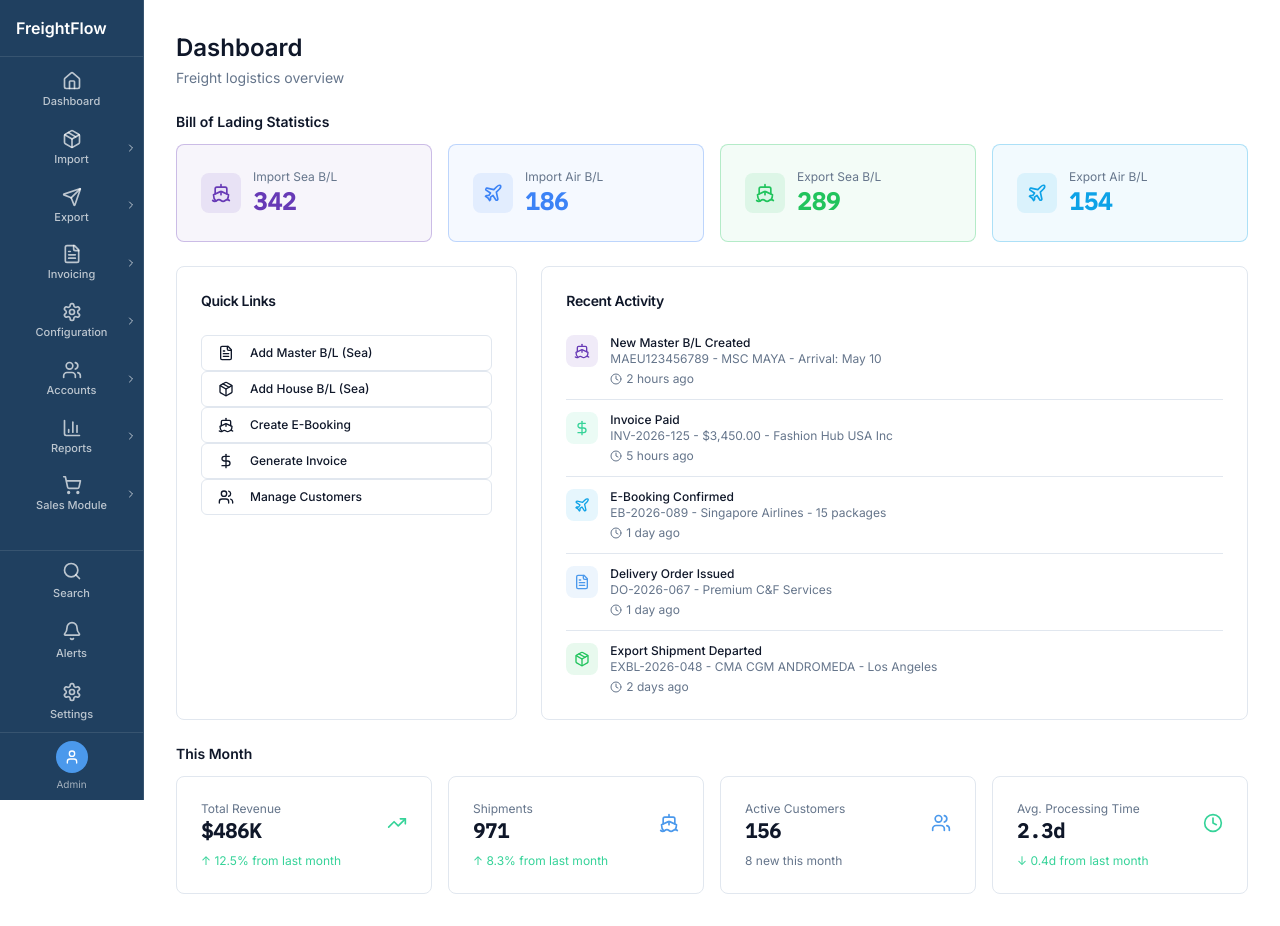
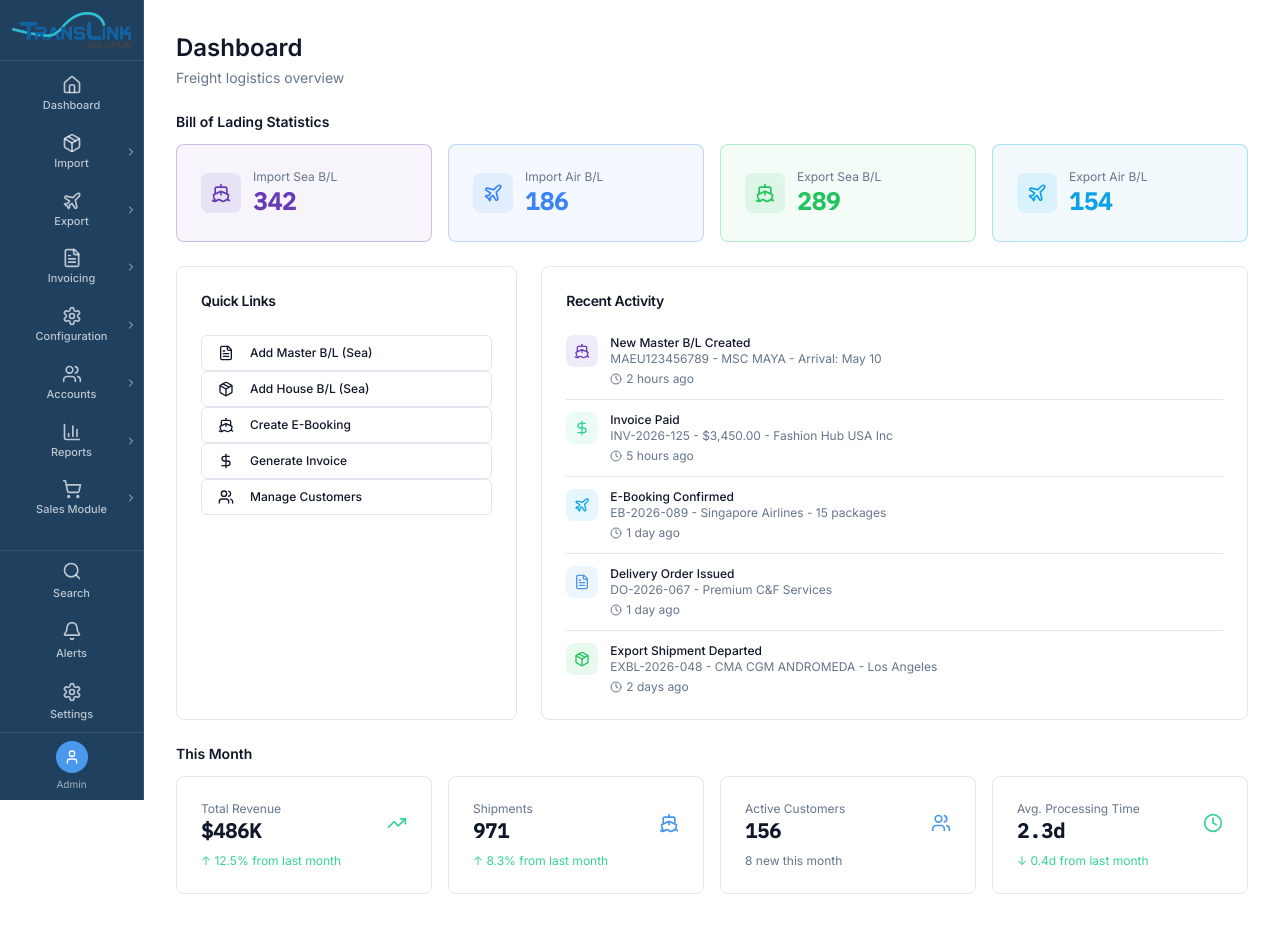
Before and after one commit to nurislamshamim/sg-b83e6105-4f92-4b5a-96ee-f928b7b139f8-1777806962, a Next.js app: page / in a window 1280 px wide. Built offline with nearby package versions, Linux system fonts and the light colour scheme.

Commit message:
chore(ui): update company branding and logo

```diff
--- a/package.json
+++ b/package.json
@@ -49,7 +49,7 @@
     "input-otp": "^1.4.2",
     "lucide-react": "^0.474.0",
     "micro": "^10.0.1",
-    "next": "^15.2.8",
+    "next": "15.5.9",
     "next-themes": "^0.4.4",
     "react": "^18.3.1",
     "react-day-picker": "^8.10.1",
@@ -62,7 +62,7 @@
     "tailwind-merge": "^2.6.0",
     "tailwindcss-animate": "^1.0.7",
     "vaul": "^1.1.2",
-    "vercel": "^41.4.1",
+    "vercel": "^41.7.8",
     "zod": "^3.24.1"
   },
   "devDependencies": {
--- a/src/components/SEO.tsx
+++ b/src/components/SEO.tsx
@@ -9,29 +9,23 @@ interface SEOProps {
 
 // SEO elements that can be used in _document.tsx (returns JSX without Head wrapper)
 export function SEOElements({
-  title = "Hello World",
-  description = "Welcome to my app",
+  title = "Trans Link Solution Ltd - Freight Logistics Management",
+  description = "Comprehensive freight forwarding and logistics management platform for Trans Link Solution Ltd. Handle import/export operations, bill of lading, invoicing, and customs documentation.",
   image = "/og-image.png",
-  url,
+  url = "https://translink.com"
 }: SEOProps) {
   return (
     <>
       <title>{title}</title>
       <meta name="description" content={description} />
-      <link rel="icon" href="/favicon.ico" />
-
-      {/* Open Graph */}
       <meta property="og:title" content={title} />
       <meta property="og:description" content={description} />
-      {image && <meta property="og:image" content={image} />}
-      {url && <meta property="og:url" content={url} />}
-      <meta property="og:type" content="website" />
-
-      {/* Twitter */}
+      <meta property="og:image" content={image} />
+      <meta property="og:url" content={url} />
       <meta name="twitter:card" content="summary_large_image" />
       <meta name="twitter:title" content={title} />
       <meta name="twitter:description" content={description} />
-      {image && <meta name="twitter:image" content={image} />}
+      <meta name="twitter:image" content={image} />
     </>
   );
 }
@@ -39,29 +33,23 @@ export function SEOElements({
 // SEO component for use in pages/_app.tsx or individual pages (uses next/head)
 // Note: Flattened structure (no fragment) for better Next.js Head compatibility during hot reload
 export function SEO({
-  title = "Hello World",
-  description = "Welcome to my app",
+  title = "Trans Link Solution Ltd - Freight Logistics Management",
+  description = "Comprehensive freight forwarding and logistics management platform for Trans Link Solution Ltd. Handle import/export operations, bill of lading, invoicing, and customs documentation.",
   image = "/og-image.png",
-  url,
+  url = "https://translink.com"
 }: SEOProps) {
   return (
     <Head>
       <title>{title}</title>
       <meta name="description" content={description} />
-      <link rel="icon" href="/favicon.ico" />
-
-      {/* Open Graph */}
       <meta property="og:title" content={title} />
       <meta property="og:description" content={description} />
-      {image && <meta property="og:image" content={image} />}
-      {url && <meta property="og:url" content={url} />}
-      <meta property="og:type" content="website" />
-
-      {/* Twitter */}
+      <meta property="og:image" content={image} />
+      <meta property="og:url" content={url} />
       <meta name="twitter:card" content="summary_large_image" />
       <meta name="twitter:title" content={title} />
       <meta name="twitter:description" content={description} />
-      {image && <meta name="twitter:image" content={image} />}
+      <meta name="twitter:image" content={image} />
     </Head>
   );
 }
--- a/src/components/Sidebar.tsx
+++ b/src/components/Sidebar.tsx
@@ -1,18 +1,19 @@
 import { useState } from "react";
 import Link from "next/link";
+import Image from "next/image";
 import {
   Home,
   Package,
-  Send,
+  Plane,
   FileText,
   Settings as SettingsIcon,
   Users,
   BarChart3,
   ShoppingCart,
-  ChevronRight,
   Search,
   Bell,
-  User
+  User,
+  ChevronRight
 } from "lucide-react";
 import { Button } from "@/components/ui/button";
 import { cn } from "@/lib/utils";
@@ -50,7 +51,7 @@ const navItems: NavItem[] = [
   {
     id: "export",
     label: "Export",
-    icon: Send,
+    icon: Plane,
     items: [
       { label: "E-Booking Entry", href: "/export/e-booking-entry" },
       { label: "E-Booking List", href: "/export/e-booking-list" },
@@ -152,9 +153,16 @@ export function Sidebar({ onNavClick, activeNav }: SidebarProps) {
   return (
     <aside className="fixed left-0 top-0 h-screen w-[144px] bg-primary text-primary-foreground flex flex-col border-r border-white/10">
       {/* Logo */}
-      <div className="p-4 border-b border-white/10">
+      <div className="p-3 border-b border-white/10">
         <Link href="/" className="block">
-          <h1 className="text-base font-semibold text-white">FreightFlow</h1>
+          <Image
+            src="/logo.png"
+            alt="Trans Link Solution Ltd"
+            width={120}
+            height={40}
+            className="w-full h-auto"
+            priority
+          />
         </Link>
       </div>
 
```
Also changed, not shown: .softgen/project.md, public/logo.png (added), 2 other files (tests, documents, lock files or other folders).
